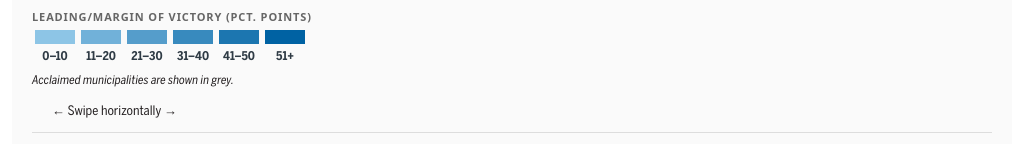
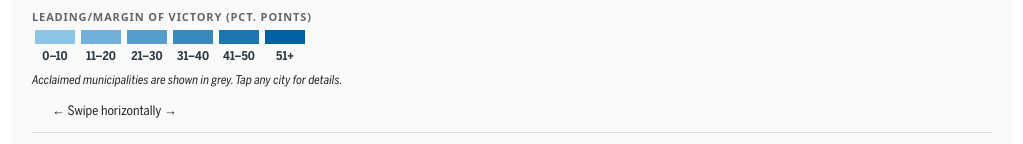
Before and after one commit to vs-postmedia/elxn26-metro-mayor-map, a Svelte app: page / in a window 1280 px wide. Shown: the part 141-285 px from the top of the page, without its empty margins (128-1151 px from the left). Built offline with nearby package versions, Linux system fonts and the light colour scheme; no server answers; a web font is replaced by a local one.

Commit message:
copy edit

```diff
--- a/src/App.svelte
+++ b/src/App.svelte
@@ -81,7 +81,7 @@
                 </div>
             {/each}
         </div>
-        <p class="legend-caption">Acclaimed municipalities are shown in grey.</p>
+        <p class="legend-caption">Acclaimed municipalities are shown in grey. Tap any city for details.</p>
         <p class="note">← Swipe horizontally →</p>
     </section>
 
```
